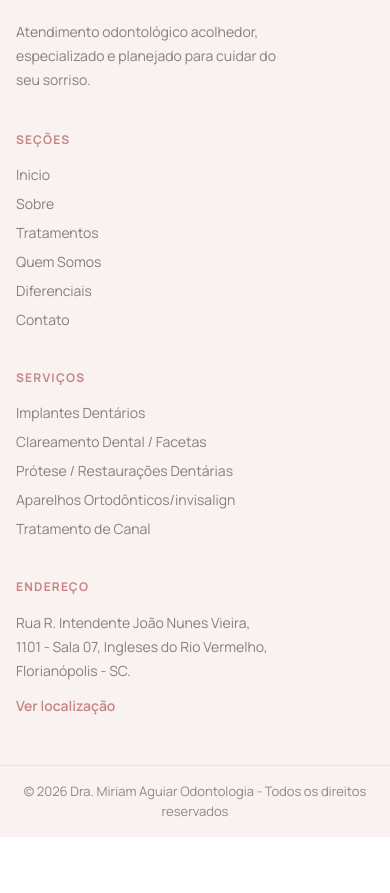
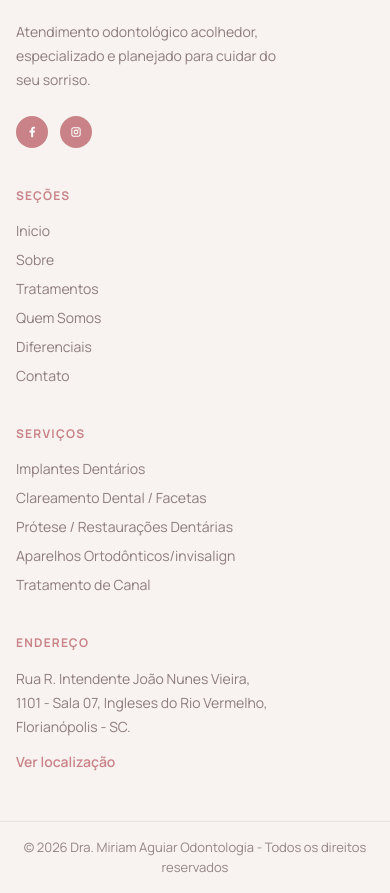
Before and after one commit to Mayra-kauane/Dra-Miriam-Aguiar, a React (Vite) app: page / in a window 390 px wide. Shown: the part 10471-11364 px from the top of the page. Before the commit the page ends 11308 px from the top, so only its background shows below. Built offline with nearby package versions, Linux system fonts and the light colour scheme.

Commit message:
feat: update social links in layout

```diff
--- a/src/components/layout/Footer.tsx
+++ b/src/components/layout/Footer.tsx
@@ -1,10 +1,39 @@
 import footerLogo from "../../assets/figma/header-logo.png";
 import { navItems, services } from "../../data/siteContent";
+
+const socialLinks = [
+  {
+    label: "Facebook",
+    href: "https://www.facebook.com/profile.php?id=100070379141084",
+  },
+  {
+    label: "Instagram",
+    href: "https://www.instagram.com/dra_miriamaguiarodontologia/",
+  },
+];
+
+function SocialIcon({ label }: { label: string }) {
+  if (label === "Facebook") {
+    return (
+      <svg aria-hidden="true" viewBox="0 0 24 24" className="h-4 w-4 fill-current">
+        <path d="M13.7 20v-7.28h2.44l.36-2.84h-2.8v-1.8c0-.82.23-1.38 1.4-1.38h1.5V4.16c-.26-.04-1.15-.12-2.18-.12-2.16 0-3.64 1.32-3.64 3.74v2.1H8.36v2.84h2.42V20h2.92Z" />
+      </svg>
+    );
+  }
+
+  return (
+    <svg aria-hidden="true" viewBox="0 0 24 24" className="h-4 w-4 fill-current">
+      <path d="M8.3 5h7.4C17.52 5 19 6.48 19 8.3v7.4c0 1.82-1.48 3.3-3.3 3.3H8.3A3.3 3.3 0 0 1 5 15.7V8.3C5 6.48 6.48 5 8.3 5Zm0 1.55c-.97 0-1.75.78-1.75 1.75v7.4c0 .97.78 1.75 1.75 1.75h7.4c.97 0 1.75-.78 1.75-1.75V8.3c0-.97-.78-1.75-1.75-1.75H8.3Z" />
+      <path d="M12 8.39A3.61 3.61 0 1 1 12 15.61 3.61 3.61 0 0 1 12 8.39Zm0 1.55A2.06 2.06 0 1 0 12 14.06 2.06 2.06 0 0 0 12 9.94Z" />
+      <path d="M15.8 8.55a.94.94 0 1 0 0-1.88.94.94 0 0 0 0 1.88Z" />
+    </svg>
+  );
+}
 
 export function Footer() {
   return (
     <footer className="bg-[#f8f3f1]">
-      <div className="mx-auto grid w-[min(1216px,calc(100vw-32px))] gap-10 py-12 md:grid-cols-[1.2fr_1fr_1fr_1.2fr] lg:py-14">
+      <div className="mx-auto grid w-[min(1216px,calc(100vw-32px))] gap-10 py-12 md:grid-cols-[1.1fr_0.9fr_1.25fr_1.2fr] lg:py-14">
         <div>
           <span
             aria-label="Dra. Miriam Aguiar Odontologia"
@@ -19,9 +48,23 @@ export function Footer() {
             Atendimento odontológico acolhedor, especializado e planejado para
             cuidar do seu sorriso.
           </p>
+          <div className="mt-6 flex items-center gap-3">
+            {socialLinks.map((social) => (
+              <a
+                key={social.label}
+                href={social.href}
+                aria-label={social.label}
+                target="_blank"
+                rel="noreferrer"
+                className="flex h-8 w-8 items-center justify-center rounded-full bg-brand-rose-500 text-white transition duration-200 hover:-translate-y-0.5 hover:bg-[#bd797d]"
+              >
+                <SocialIcon label={social.label} />
+              </a>
+            ))}
+          </div>
         </div>
 
-        <div>
+        <div className="md:justify-self-center">
           <h3 className="text-xs font-bold uppercase tracking-[0.1em] text-brand-rose-500">
             Seções
           </h3>
@@ -36,7 +79,7 @@ export function Footer() {
           </ul>
         </div>
 
-        <div>
+        <div className="md:justify-self-center">
           <h3 className="text-xs font-bold uppercase tracking-[0.1em] text-brand-rose-500">
             Serviços
           </h3>
@@ -51,7 +94,7 @@ export function Footer() {
           </ul>
         </div>
 
-        <div>
+        <div className="md:justify-self-end">
           <h3 className="text-xs font-bold uppercase tracking-[0.1em] text-brand-rose-500">
             Endereço
           </h3>
--- a/src/components/layout/Header.tsx
+++ b/src/components/layout/Header.tsx
@@ -4,28 +4,26 @@ import instagramIcon from "../../assets/figma/instagram.svg";
 import whatsappIcon from "../../assets/figma/whatsapp.svg";
 import { navItems } from "../../data/siteContent";
 
-function SocialIcon({ label, src }: { label: string; src: string }) {
+function SocialIcon({
+  label,
+  src,
+  href = "#inicio",
+}: {
+  label: string;
+  src: string;
+  href?: string;
+}) {
+  const isExternal = href.startsWith("http");
+
   return (
     <a
       aria-label={label}
       className="flex h-6 w-6 items-center justify-center rounded bg-brand-rose-400 transition hover:-translate-y-0.5 hover:bg-brand-rose-500"
-      href="#inicio"
+      href={href}
+      rel={isExternal ? "noreferrer" : undefined}
+      target={isExternal ? "_blank" : undefined}
     >
-      <img src={src} alt="" className="h-3 w-3 object-contain" />
-    </a>
-  );
-}
-
-function LinkedInIcon() {
-  return (
-    <a
-      aria-label="LinkedIn"
-      className="flex h-6 w-6 items-center justify-center rounded bg-brand-rose-400 text-white transition hover:-translate-y-0.5 hover:bg-brand-rose-500"
-      href="#inicio"
-    >
-      <svg aria-hidden="true" viewBox="0 0 24 24" className="h-3.5 w-3.5 fill-current">
-        <path d="M6.94 8.98H3.82V19h3.12V8.98ZM5.38 7.61c1 0 1.8-.81 1.8-1.81S6.38 4 5.38 4s-1.8.8-1.8 1.8.8 1.81 1.8 1.81ZM20.42 13.51c0-3.02-1.61-4.42-3.77-4.42-1.74 0-2.52.96-2.95 1.63V8.98h-3.12V19h3.12v-5.58c0-1.49.28-2.94 2.13-2.94 1.82 0 1.85 1.71 1.85 3.04V19h3.12v-5.49h-.38Z" />
-      </svg>
+      <img src={src} alt="" className="h-4 w-4 object-contain" />
     </a>
   );
 }
@@ -49,9 +47,16 @@ export function Header() {
       <div className="hidden h-8 items-center bg-white lg:flex">
         <div className="mx-auto flex w-[1216px] justify-end">
           <div className="flex gap-4">
-            <SocialIcon label="Facebook" src={facebookIcon} />
-            <SocialIcon label="Instagram" src={instagramIcon} />
-            <LinkedInIcon />
+            <SocialIcon
+              label="Facebook"
+              src={facebookIcon}
+              href="https://www.facebook.com/profile.php?id=100070379141084"
+            />
+            <SocialIcon
+              label="Instagram"
+              src={instagramIcon}
+              href="https://www.instagram.com/dra_miriamaguiarodontologia/"
+            />
           </div>
         </div>
       </div>
```
